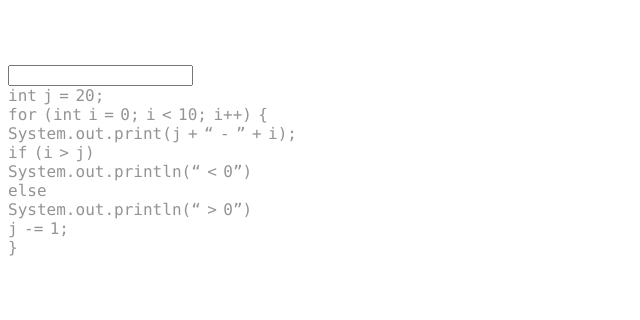
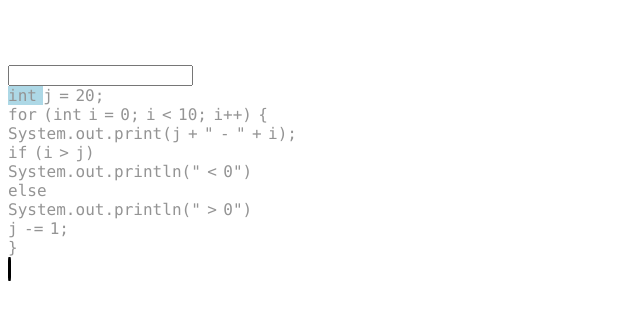
Before and after one commit to hcp-uw/syntext, a React (Create React App) app in the folder client/: page / in a window 1280 px wide. Shown: the top 320 px of the page, without its empty margins (0-640 px from the left). Built offline with nearby package versions, Linux system fonts and the light colour scheme; the HTML template or start-up script is replaced by a standard one.

Commit message:
Cursor set up

```diff
--- a/client/src/App.js
+++ b/client/src/App.js
@@ -8,11 +8,11 @@ const App = () => {
     length: 'LONG',
     data: ['int j = 20;',
             'for (int i = 0; i < 10; i++) {',
-            'System.out.print(j + “ - ” + i);',
+            'System.out.print(j + " - " + i);',
             'if (i > j)',
-            'System.out.println(“ < 0”)',
+            'System.out.println(" < 0")',
             'else',
-            'System.out.println(“ > 0”)',
+            'System.out.println(" > 0")',
             'j -= 1;',
             '}'
         ]
--- /dev/null
+++ b/client/src/components/Cursor.css
@@ -0,0 +1,7 @@
+.cursor {
+  height: 1.5em;
+  width: 0.2em;
+  border-radius: 20% 20%;
+  background-color: black;
+  position: absolute;
+}
--- /dev/null
+++ b/client/src/components/Cursor.js
@@ -0,0 +1,25 @@
+import stylesheet from "./Cursor.css"
+import React, { useState, useEffect } from 'react';
+
+const Cursor = (props) => {
+  const { activeWord, letterIndex } = props;
+
+  console.log(activeWord)
+
+  useEffect(() => {
+    return () => {
+      let letter;
+      if (activeWord !== null) {
+        letter = activeWord.querySelector("div:not(.correct)")
+        console.log(letter)
+      }
+    }
+  }, [letterIndex])
+
+  // const letter = activeWord.querySelector(".letter")
+
+
+  return <div className={"cursor"}></div>
+}
+
+export default Cursor;
--- a/client/src/components/TextArea.css
+++ b/client/src/components/TextArea.css
@@ -11,9 +11,9 @@
   color: red;
 }
 
-/* .active {
+.active {
    background-color: lightblue;
-} */
+}
 
 /* @font-face {
   font-family: cascadia-mono;
@@ -31,7 +31,8 @@ body {
 }
 
 .letter {
-  display: inline-block
+  display: inline-block;
+  user-select: none;
 }
 
 .letter.correct.cursor {
--- a/client/src/components/TextArea1.js
+++ b/client/src/components/TextArea1.js
@@ -1,6 +1,6 @@
 import React, { useState, useEffect } from 'react';
 import { atEndOfLine, atEndOfWord, currWordHasMistake, allowedToOverflow} from '../inputValidation'
-
+import Cursor from './Cursor';
 
 
 const Letter = (props) => {
@@ -19,9 +19,7 @@ const Letter = (props) => {
     let className = '';
     if (inActiveWord && hasBeenTyped) className = isCorrect ? 'correct' : 'incorrect'
 
-    return cursorIsVisible && inActiveWord ?
-        (<div className={`letter ${className} cursor`}>{letterDisplayed}</div>):
-        (<div className={`letter ${className}`}>{letterDisplayed}</div>)
+    return (<div className={`letter ${className}`}>{letterDisplayed}</div>)
 }
 
 const Word = (props) => {
@@ -203,6 +201,7 @@ export default function TextArea1({ lines }) {
         <div>
             <input value={userInput} onKeyDown={handleSpecialKey} onChange={handleChange}></input>
             {renderedLines}
+            <Cursor letterIndex={letterIndex} activeWord={document.querySelector('.active')}/>
             <br></br>
         </div>
     );
```
